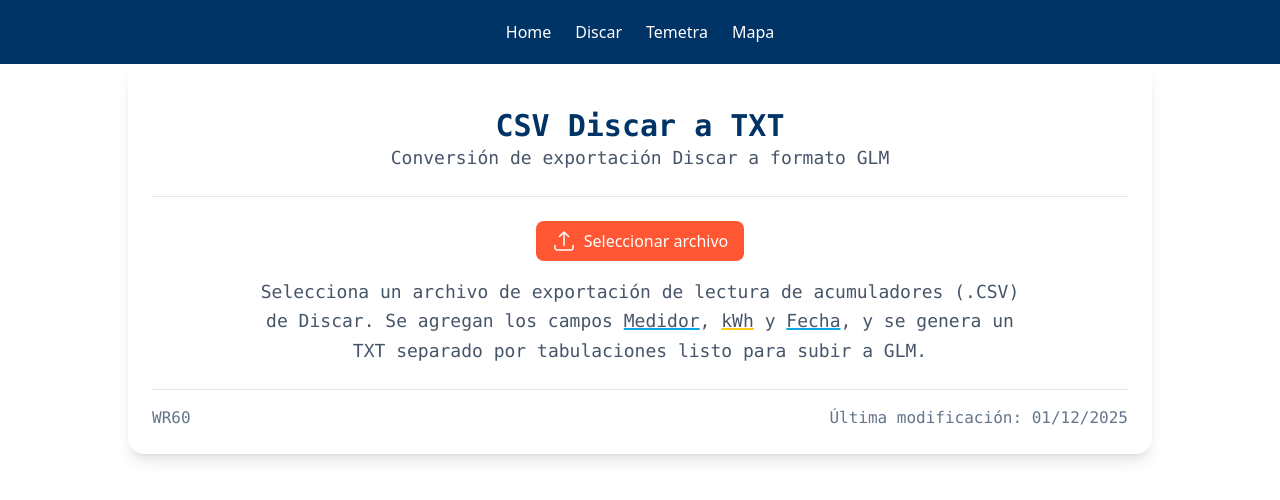
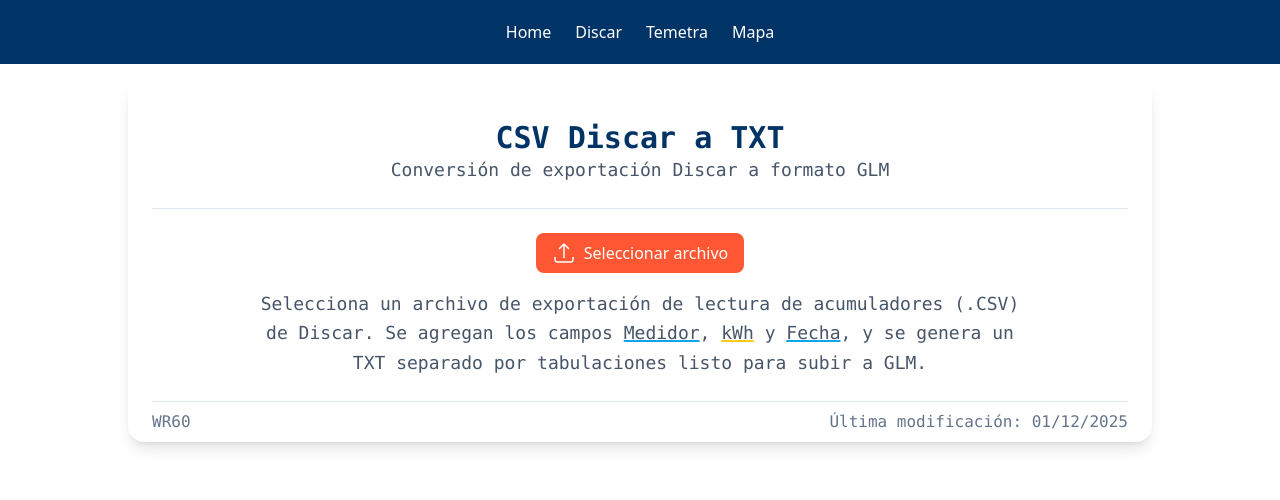
Before and after one commit to ruminahuelwalter/tomaestados, an Angular app: page /discar in a window 1280 px wide. Shown: the top 500 px of the page. Built offline with nearby package versions, Linux system fonts and the light colour scheme.

Commit message:
mod: padding-bottom en componentes pb-2

```diff
--- a/src/app/app.component.html
+++ b/src/app/app.component.html
@@ -1,5 +1,5 @@
 
-<div class="bg-slate-150 min-h-screen flex flex-col w-full">
+<div class="bg-slate-160 min-h-screen flex flex-col w-full">
   <app-navbar></app-navbar>
 
   <main class="flex-1 w-full max-w-7xl mx-auto px-4">
--- a/src/app/components/discar-comercial/discar-comercial.component.html
+++ b/src/app/components/discar-comercial/discar-comercial.component.html
@@ -1,5 +1,5 @@
-<div class="flex items-start justify-center ">
-  <div class="w-full max-w-5xl bg-white rounded-2xl shadow-lg p-6 space-y-6">
+<div class="flex items-start justify-center p-3 ">
+  <div class="w-full max-w-5xl bg-white rounded-2xl shadow-lg p-6 pb-2 space-y-6">
 
     <!-- HEADER -->
     <div class="text-center pt-5">
@@ -100,7 +100,7 @@
     </div>
 
     <!-- FOOTER -->
-    <div class="pt-4 border-t border-slate-200 text-base text-slate-500 flex justify-between font-mono">
+    <div class="pt-2 border-t border-slate-200 text-base text-slate-500 flex justify-between font-mono">
       <span>WR60</span>
       <span>Última modificación: 01/12/2025</span>
     </div>
--- a/src/app/components/generar-kml/generar-kml.component.html
+++ b/src/app/components/generar-kml/generar-kml.component.html
@@ -1,4 +1,4 @@
-<div class="flex justify-center items-start">
+<div class="flex justify-center items-start p-3">
   <div class="w-full max-w-6xl bg-white rounded-2xl shadow-lg p-6 pb-2 space-y-6">
 
     <!-- HEADER -->
--- a/src/app/components/temetra-comercial/temetra-comercial.component.html
+++ b/src/app/components/temetra-comercial/temetra-comercial.component.html
@@ -1,5 +1,5 @@
-<div class=" flex items-start justify-center p-6">
-  <div class="w-full max-w-xl bg-white rounded-2xl shadow-lg space-y-6">
+<div class="flex items-start justify-center p-3">
+  <div class="w-full max-w-xl bg-white rounded-2xl shadow-lg space-y-6 p-6 pb-2">
 
     <!-- HEADER -->
     <div class="text-center space-y-2 pt-5">
@@ -69,7 +69,7 @@
       </div>
 
       <!-- DOWNLOAD -->
-      <div class="justify-center flex">
+      <div class="justify-cente flex">
         <button
           type="button"
           (click)="downloadTxt()"
```
